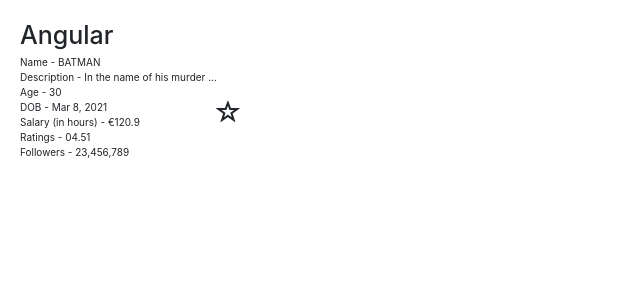
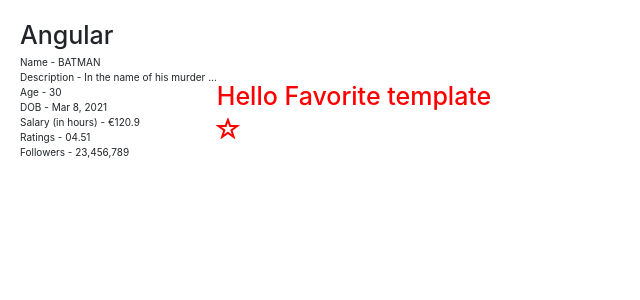
Before and after one commit to Tech-Training-2021/training-code, an Angular app in the folder 4-TS-Angular/HerosApp/: page / in a window 1280 px wide. Shown: the top 300 px of the page, without its empty margins (0-640 px from the left). Built offline with nearby package versions, Linux system fonts and the light colour scheme.

Commit message:
View Encapsulation

```diff
--- a/4-TS-Angular/HerosApp/src/app/favorite/favorite.component.css
+++ b/4-TS-Angular/HerosApp/src/app/favorite/favorite.component.css
@@ -0,0 +1,4 @@
+@import "~bootstrap/dist/css/bootstrap.css";
+.glyphicon{
+    color: red;
+}
--- a/4-TS-Angular/HerosApp/src/app/favorite/favorite.component.html
+++ b/4-TS-Angular/HerosApp/src/app/favorite/favorite.component.html
@@ -1,3 +1,7 @@
+<style>
+    h1{color: red;}
+</style>
+<h1>Hello Favorite template</h1>
 <span
 class="glyphicon"
 [class.glyphicon-star]="isFavorite"
--- a/4-TS-Angular/HerosApp/src/app/favorite/favorite.component.ts
+++ b/4-TS-Angular/HerosApp/src/app/favorite/favorite.component.ts
@@ -1,10 +1,16 @@
-import { Component, Input, OnInit, Output, EventEmitter } from '@angular/core';
+import { Component, Input, OnInit, Output, EventEmitter, ViewEncapsulation } from '@angular/core';
 
 
 @Component({
   selector: 'app-favorite',
   templateUrl: './favorite.component.html',
-  styleUrls: ['./favorite.component.css']
+  styleUrls: ['./favorite.component.css'],
+  // styles:[
+  //   `
+  //   h1{color:green}
+  //   `
+  // ],
+  encapsulation:ViewEncapsulation.Emulated
 })
 export class FavoriteComponent implements OnInit {
 
```
Also changed, not shown: 1 other file (tests, documents, lock files or other folders).
